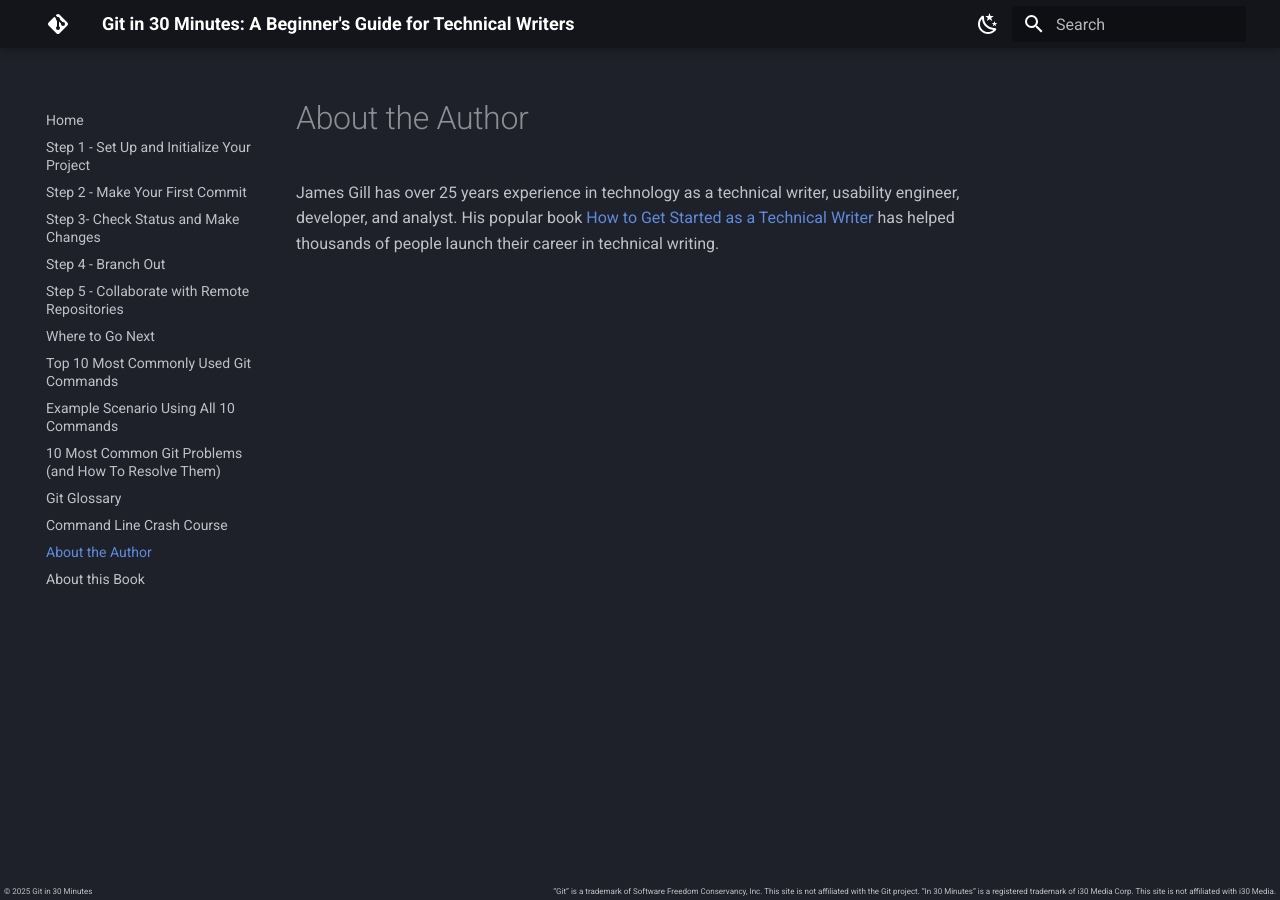
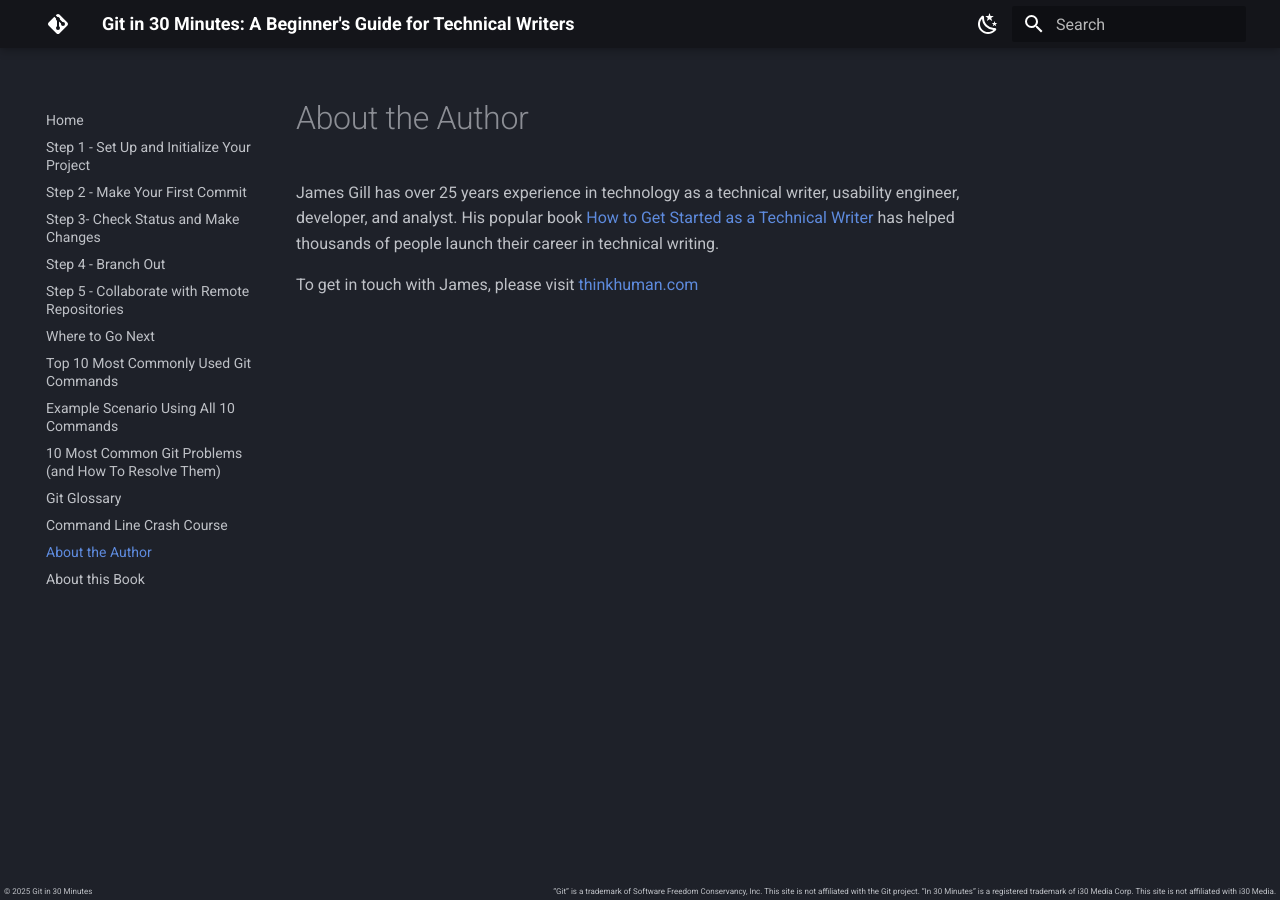
Before and after one commit to thinkhuman/git30minutes, an MkDocs documentation site: the page built from docs/A7-about.md, in a window 1280 px wide. Built offline with MkDocs 1.6.1 and Material for MkDocs 9.7.7, drawn with Linux system fonts in a browser that asks for light colours.

Commit message:
Add author website

```diff
--- a/docs/A7-about.md
+++ b/docs/A7-about.md
@@ -1,3 +1,5 @@
 # About the Author
 
 James Gill has over 25 years experience in technology as a technical writer, usability engineer, developer, and analyst. His popular book [How to Get Started as a Technical Writer ](https://www.amazon.com/How-Get-Started-Technical-Writer-ebook/dp/B007GSTLLI) has helped thousands of people launch their career in technical writing.
+
+To get in touch with James, please visit [thinkhuman.com](https://thinkhuman.com)
```
